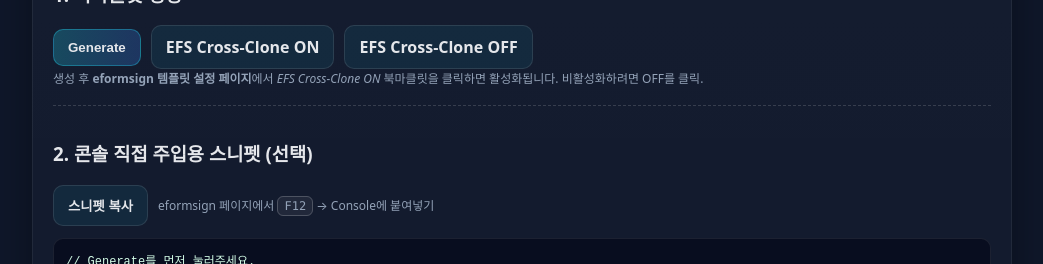
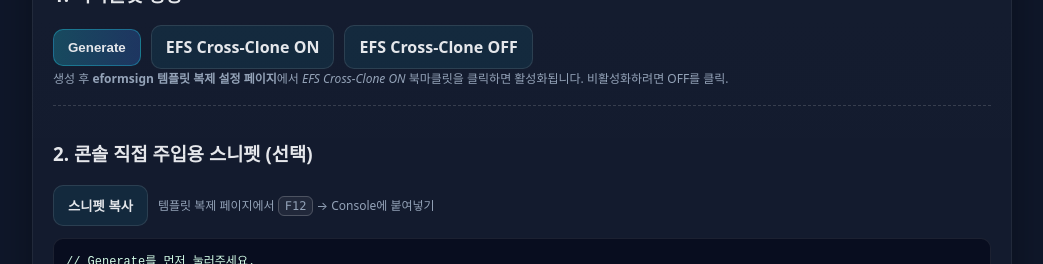
Before and after one commit to PRsH1/MiniProjectImprove, a website: page utils/templatecopy.html in a window 1280 px wide. Shown: the part 506-770 px from the top of the page, without its empty margins (118-1161 px from the left). Drawn offline with Linux system fonts and the light colour scheme.

Commit message:
일부 안내 구문 수정

```diff
--- a/utils/templatecopy.html
+++ b/utils/templatecopy.html
@@ -92,14 +92,14 @@
         <a class="btn" id="bmOn" href="#" draggable="true" title="이걸 북마크바로 드래그해서 저장하세요">EFS Cross-Clone ON</a>
         <a class="btn" id="bmOff" href="#" draggable="true" title="이걸 북마크바로 드래그해서 저장하세요">EFS Cross-Clone OFF</a>
       </div>
-      <p class="muted">생성 후 <b>eformsign 템플릿 설정 페이지</b>에서 <em>EFS Cross-Clone ON</em> 북마클릿을 클릭하면 활성화됩니다. 비활성화하려면 OFF를 클릭.</p>
+      <p class="muted">생성 후 <b>eformsign 템플릿 복제 설정 페이지</b>에서 <em>EFS Cross-Clone ON</em> 북마클릿을 클릭하면 활성화됩니다. 비활성화하려면 OFF를 클릭.</p>
     </div>
 
     <div class="section">
       <h3>2. 콘솔 직접 주입용 스니펫 (선택)</h3>
       <div class="row">
         <button id="copySnippet">스니펫 복사</button>
-        <span class="muted">eformsign 페이지에서 <span class="kbd">F12</span> → Console에 붙여넣기</span>
+        <span class="muted">템플릿 복제 페이지에서 <span class="kbd">F12</span> → Console에 붙여넣기</span>
       </div>
       <pre class="out" id="snippetOut">// Generate를 먼저 눌러주세요.</pre>
     </div>
```
